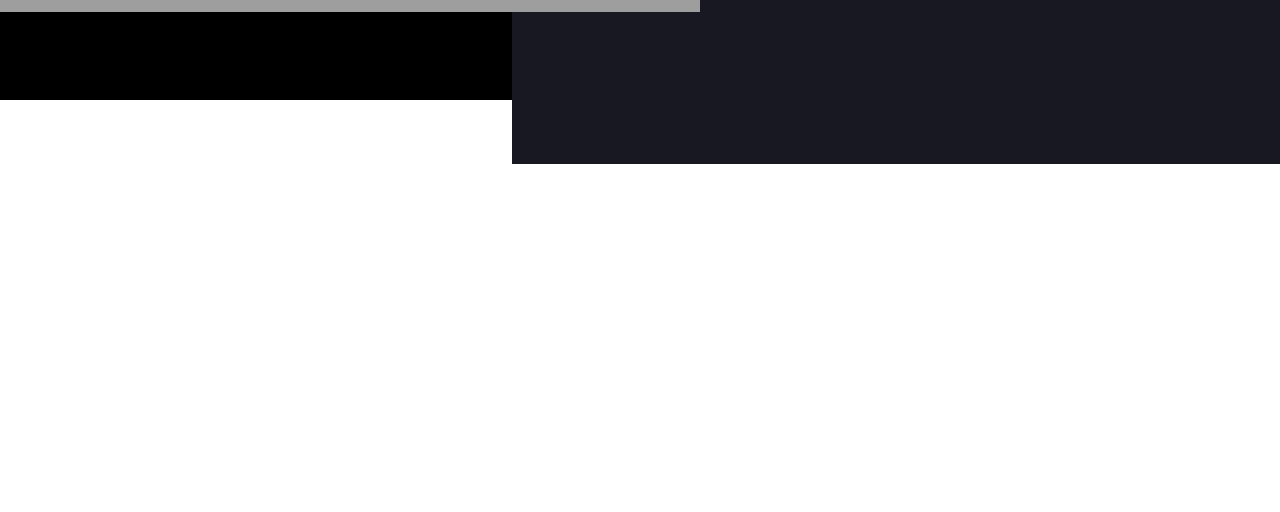
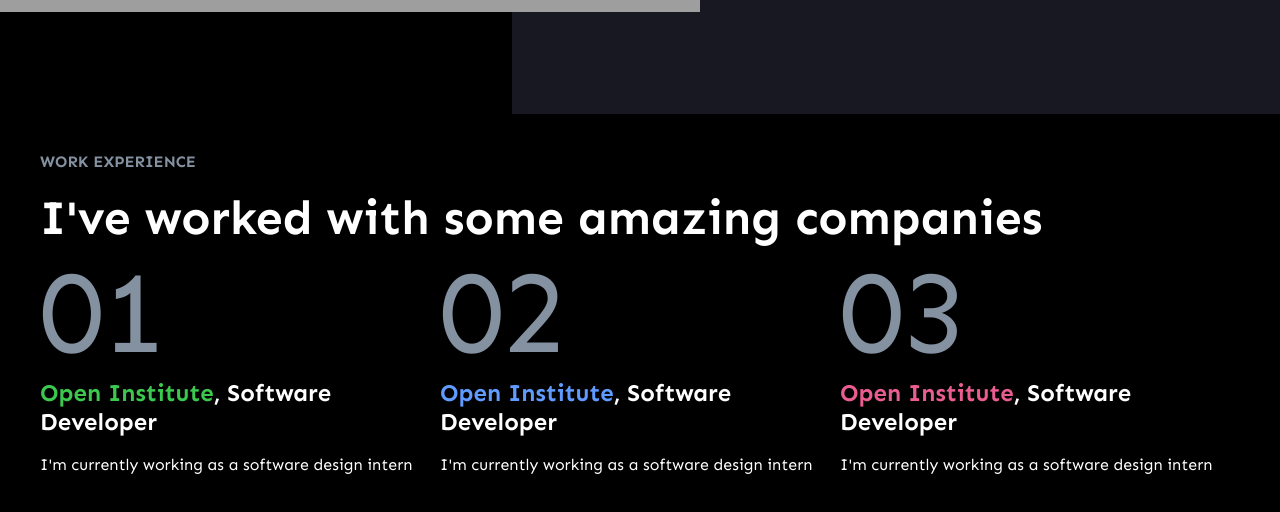
Before and after one commit to Kimutai01/kiprotich-kimutai, a Next.js app: page / in a window 1280 px wide. Shown: the part 780-1292 px from the top of the page. Before the commit the page ends 944 px from the top, so only its background shows below. Built offline with nearby package versions, Linux system fonts and the light colour scheme; grey boxes are pictures that could not be loaded; a web font is replaced by a local one.

Commit message:
Finalized the experience section

```diff
--- /dev/null
+++ b/components/Experience.jsx
@@ -0,0 +1,175 @@
+import React from "react";
+
+const Experience = () => {
+  return (
+    <div className="bg-[#000] h-[100%] pt-20 p-10">
+      <h1
+        className="text-[#86919f] uppercase"
+        style={{
+          display: "inline-block",
+          marginBottom: "8px",
+          color: "#8491a0",
+          fontSize: "16px",
+          lineHeight: "150%",
+          fontWeight: "700",
+        }}
+      >
+        Work Experience
+      </h1>
+      <h1
+        className="text-[#fff] text-4xl font-bold"
+        style={{
+          fontSize: "48px",
+          lineHeight: "150%",
+          fontWeight: "700",
+        }}
+      >
+        I've worked with some amazing companies
+      </h1>
+      <div className="flex flex-col md:flex-row md:justify-around">
+        <div>
+          <p
+            style={{
+              display: "block",
+              marginBottom: "8px",
+              color: "#8491a0",
+              fontSize: "117px",
+              lineHeight: "100%",
+              fontWeight: "400",
+            }}
+          >
+            01
+          </p>
+          <h2
+            className="text-[#fff] font-bold text-2xl"
+            style={{
+              marginTop: "0px",
+              marginBottom: "16px",
+              lineHeight: "120%",
+              fontweight: "700",
+            }}
+          >
+            <span
+              className="text-[#3cc74e]"
+              style={{
+                fontSize: "24px",
+                lineHeight: "120%",
+                fontWeight: "700",
+              }}
+            >
+              Open Institute
+            </span>
+            , Software Developer
+          </h2>
+          <p
+            style={{
+              marginBottom: "0px",
+              color: "#fff",
+              fontsize: "16px",
+              lineHeight: "150%",
+              textDecoration: "none",
+            }}
+          >
+            I'm currently working as a software design intern{" "}
+          </p>
+        </div>
+
+        <div>
+          <p
+            style={{
+              display: "block",
+              marginBottom: "8px",
+              color: "#8491a0",
+              fontSize: "117px",
+              lineHeight: "100%",
+              fontWeight: "400",
+            }}
+          >
+            02
+          </p>
+          <h2
+            className="text-[#fff] font-bold text-2xl"
+            style={{
+              marginTop: "0px",
+              marginBottom: "16px",
+              lineHeight: "120%",
+              fontweight: "700",
+            }}
+          >
+            <span
+              className="text-[#609bff]"
+              style={{
+                fontSize: "24px",
+                lineHeight: "120%",
+                fontWeight: "700",
+              }}
+            >
+              Open Institute
+            </span>
+            , Software Developer
+          </h2>
+          <p
+            style={{
+              marginBottom: "0px",
+              color: "#fff",
+              fontsize: "16px",
+              lineHeight: "150%",
+              textDecoration: "none",
+            }}
+          >
+            I'm currently working as a software design intern{" "}
+          </p>
+        </div>
+
+        <div>
+          <p
+            style={{
+              display: "block",
+              marginBottom: "8px",
+              color: "#8491a0",
+              fontSize: "117px",
+              lineHeight: "100%",
+              fontWeight: "400",
+            }}
+          >
+            03
+          </p>
+          <h2
+            className="text-[#fff] font-bold text-2xl"
+            style={{
+              marginTop: "0px",
+              marginBottom: "16px",
+              lineHeight: "120%",
+              fontweight: "700",
+            }}
+          >
+            <span
+              className="text-[#e95d90]"
+              style={{
+                fontSize: "24px",
+                lineHeight: "120%",
+                fontWeight: "700",
+              }}
+            >
+              Open Institute
+            </span>
+            , Software Developer
+          </h2>
+          <p
+            style={{
+              marginBottom: "0px",
+              color: "#fff",
+              fontsize: "16px",
+              lineHeight: "150%",
+              textDecoration: "none",
+            }}
+          >
+            I'm currently working as a software design intern{" "}
+          </p>
+        </div>
+      </div>
+    </div>
+  );
+};
+
+export default Experience;
--- a/components/Hero.jsx
+++ b/components/Hero.jsx
@@ -5,7 +5,7 @@
 const Hero = () => {
   return (
     <div className="flex md:justify-between flex-col">
-      <div className="bg-[#000] md:w-[40%] md:h-[880px] w-full">
+      <div className="bg-[#000] md:w-[40%] md:h-[850px] w-full">
         <img
           src="https://images.unsplash.com/photo-1580671905832-91b2ff0a557e?ixlib=rb-4.0.3&ixid=MnwxMjA3fDB8MHxzZWFyY2h8Mjh8fHBlcnNvbiUyMHdpdGglMjBibGFjayUyMGJhY2tncm91bmR8ZW58MHx8MHx8&auto=format&fit=crop&w=800&q=60"
           width={700}
@@ -13,7 +13,7 @@
           className="md:absolute top-28 md:left-0 z-30 w-100"
         />
       </div>
-      <div className="md:bg-[#181822] bg-[#181822] md:w-[60%] md:h-[880px] md:absolute md:top-16 md:right-0 text-[#fff]">
+      <div className="md:bg-[#181822] bg-[#181822] md:w-[60%] md:h-[830px] md:absolute md:top-16 md:right-0 text-[#fff]">
         <div className="md:absolute md:top-[20%] md:left-[4%] md:z-40 p-10">
           <h1 className="md:text-7xl font-bold">
             I'm Kiprotich Kimutai.
--- a/pages/index.js
+++ b/pages/index.js
@@ -4,6 +4,7 @@
 import styles from "@/styles/Home.module.css";
 import Navbar from "@/components/Navbar";
 import Hero from "@/components/Hero";
+import Experience from "@/components/Experience";
 
 const inter = Inter({ subsets: ["latin"] });
 
@@ -24,6 +25,7 @@
       </Head>
       <Navbar />
       <Hero />
+      <Experience />
     </>
   );
 }
```
